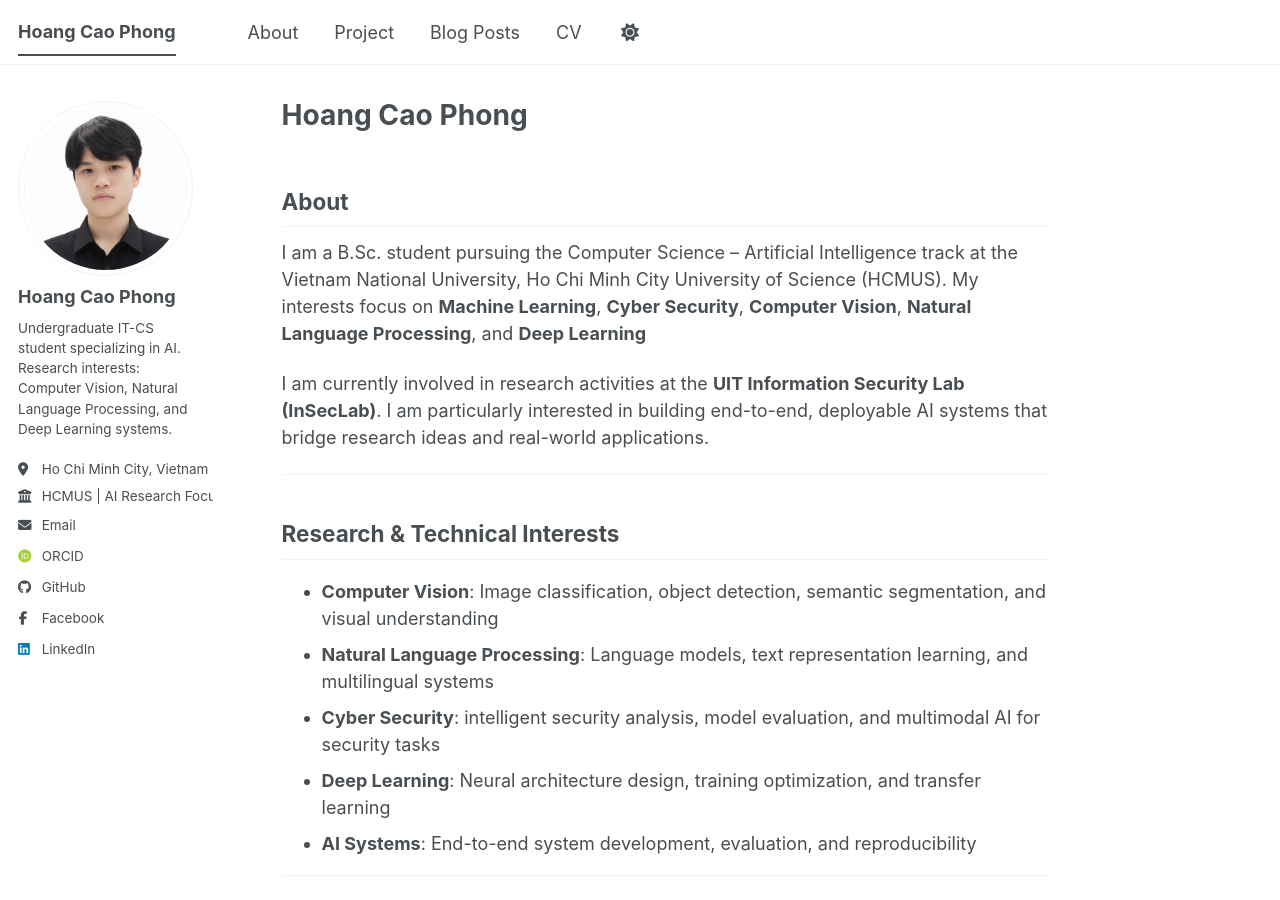
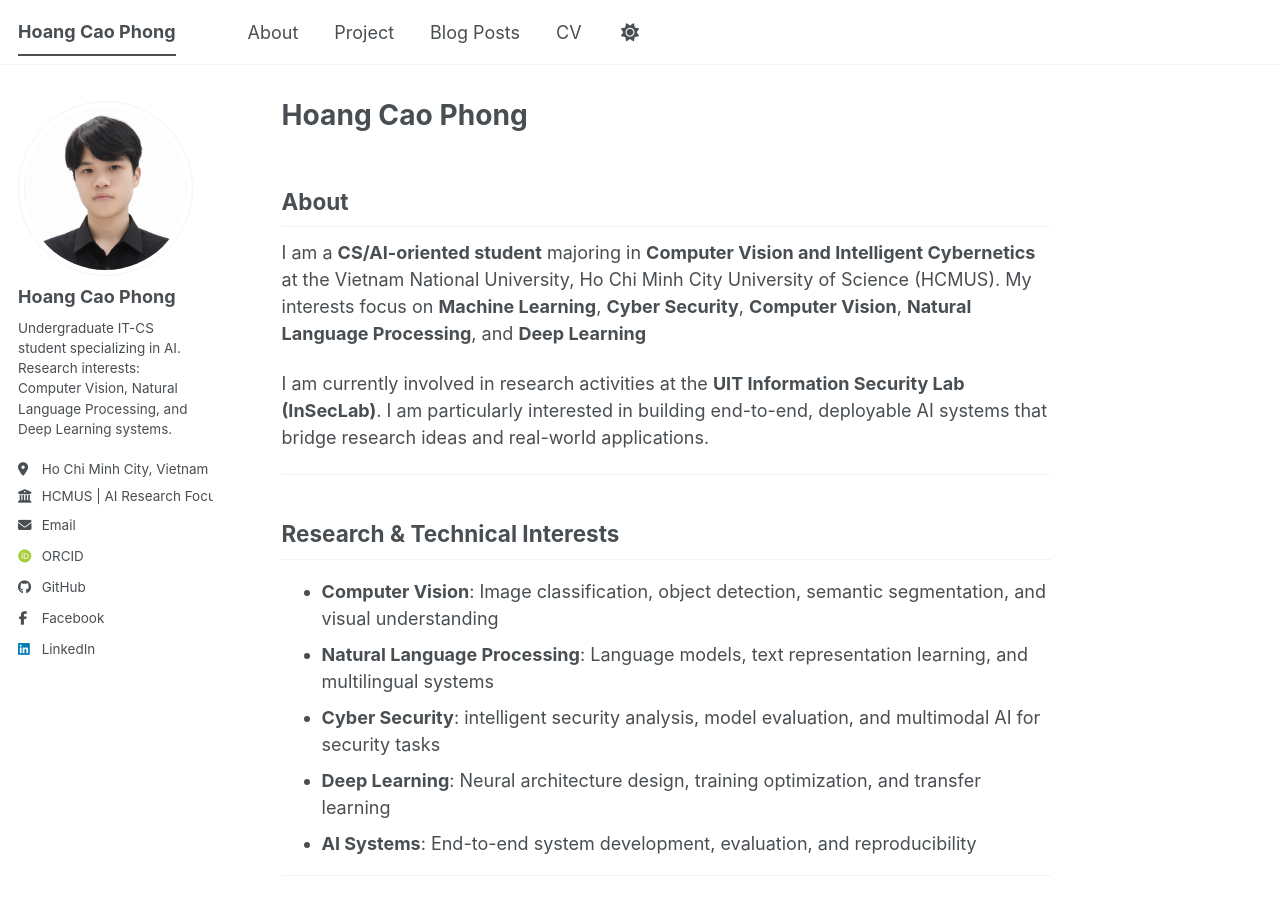
Before and after one commit to HoangCaoPhong/HoangCaoPhong.github.io, a Jekyll site: the page built from _pages/about.md, in a window 1280 px wide and 900 px high. Built offline with Jekyll 4.4.1, drawn with Linux system fonts in a browser that asks for light colours; some web fonts are replaced; our own code applies the rules of GitHub Pages for plain Markdown files; a script bundle is joined from its source files by our own code; library files that are not in the unit come from our copies.

Commit message:
Update about page and CV

```diff
--- a/_pages/about.md
+++ b/_pages/about.md
@@ -6,7 +6,7 @@ author_profile: true
 
 ## About
 
-I am a B.Sc. student pursuing the Computer Science – Artificial Intelligence track at the Vietnam National University, Ho Chi Minh City University of Science (HCMUS). My interests focus on **Machine Learning**, **Cyber Security**, **Computer Vision**, **Natural Language Processing**, and **Deep Learning**
+I am a **CS/AI-oriented student** majoring in **Computer Vision and Intelligent Cybernetics** at the Vietnam National University, Ho Chi Minh City University of Science (HCMUS). My interests focus on **Machine Learning**, **Cyber Security**, **Computer Vision**, **Natural Language Processing**, and **Deep Learning**
 
 I am currently involved in research activities at the **UIT Information Security Lab (InSecLab)**. I am particularly interested in building end-to-end, deployable AI systems that bridge research ideas and real-world applications.
 
```
Also changed, not shown: 1 other file.
